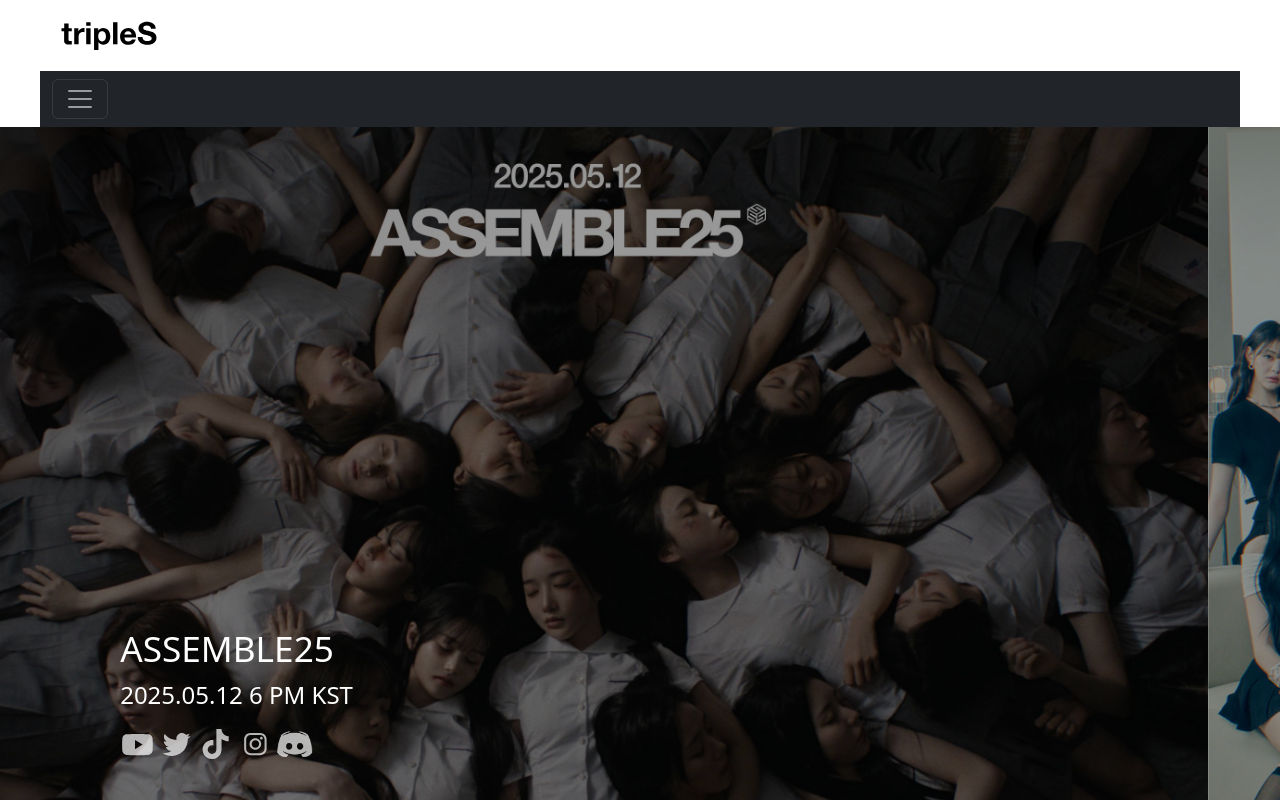
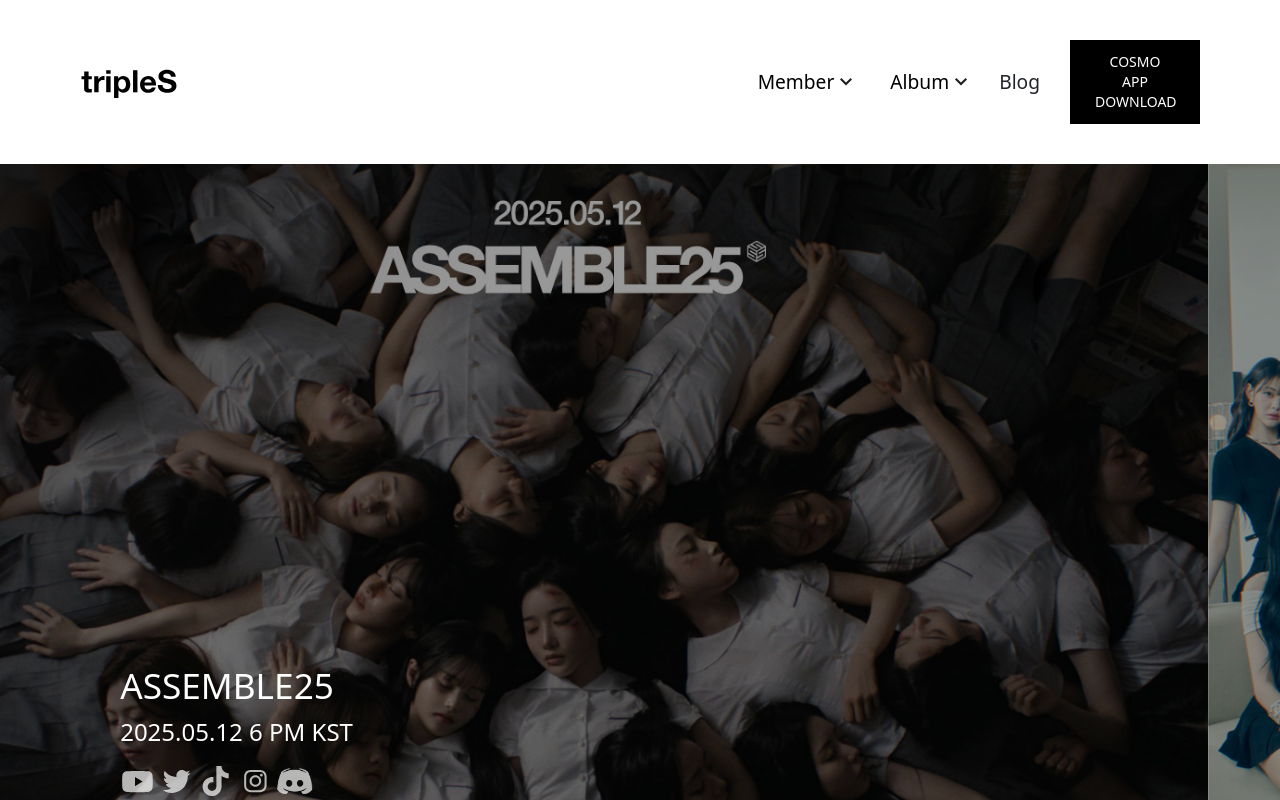
Before and after one commit to nihatran/website-clones, a plain HTML site: page tripleS/index.html in a window 1280 px wide. Shown: the top 800 px of the page. Drawn offline with nearby package versions, Linux system fonts and the light colour scheme.

Commit message:
Make navbar collapsible on smaller devices and fix z-index of dropdown

```diff
--- a/tripleS/index.html
+++ b/tripleS/index.html
@@ -10,14 +10,16 @@
 <body>
 
     <div class="header">
-        <nav>
+        <nav class="navbar navbar-expand-lg">
             <a href="#">
                 <img src="./assets/headerlogo.svg" alt="triples name" class="logo"></img>
             </a>
-            <div class="collapse" id="navbarToggle">
-
-                <ul>
-                    <li>
+            <button class="navbar-toggler" type="button" data-bs-toggle="collapse" data-bs-target="#navbarToggler" aria-controls="navbarTogglerDemo02" aria-expanded="false" aria-label="Toggle navigation">
+                <span class="navbar-toggler-icon"></span>
+            </button>
+            <div class="collapse navbar-collapse" id="navbarToggler">
+            <ul class="navbar-nav ms-lg-auto nav-list">
+                <li class="nav-item">
                     <div class="dropdown">
                         <button class="dropbtn">
                             Member<img src="./assets/dropdownicon.svg" alt="dropdownicon"></img>
@@ -50,7 +52,8 @@
                         </div>
                     </div>
                 </li>
-                    <li><div class="dropdown">
+                <li class="nav-item">
+                    <div class="dropdown">
                         <button class="dropbtn">
                             Album<img src="./assets/dropdownicon.svg" alt="dropdownicon"></img>
                         </button>
@@ -68,30 +71,19 @@
                             <a href="#">∞!(Hatch!) &lt;アンタイトル&gt;</a>
                             <a href="#">&lt;ASSEMBLE25&gt;</a>
                         </div>
-                        </div></li>
-                    <li><a href="#">Blog</a></li>
-                    <li>
+                    </div>
+                </li>
+                <li class="nav-item">
+                    <a href="#">Blog</a>
+                </li>
+                <li class="nav-item">
                     <a href="https://apps.apple.com/us/app/cosmo-the-gate/id1617337069?mt=8" target="_blank">
                         <button class="cosmobtn">COSMO APP DOWNLOAD</button>
                     </a>
                 </li>
             </ul>
-
-            </div>
-
-
-        </nav>
-
-        <nav class="navbar navbar-dark bg-dark">
-            <div class="container-fluid">
-                <button class="navbar-toggler" type="button" data-bs-toggle="collapse" data-bs-target="#navbarToggle" aria-controls="navbarToggle" aria-expanded="false" aria-label="Toggle navigation">
-                    <span class="navbar-toggler-icon"></span>
-                </button>
-            </div>
         </nav>
     </div>
-
-
 
     <section class="section-main">
         <div id="hero-carousel" class="carousel slide" data-bs-ride="carousel">
--- a/tripleS/style.css
+++ b/tripleS/style.css
@@ -11,19 +11,15 @@ body {
     padding: 0;
 }
 
-.header {
-    width: 100%;
-    position: sticky;
-    font-size: 1.2em;
-}
-
-nav {
+.header, .navbar{
     display: flex;
     justify-content: space-between;
+    max-width: 1200px;
     align-items: center;
-    max-width: 1200px;
     margin: 0 auto;
     padding: 20px;
+    width: 100%;
+    font-size: 1.2em;
 }
 
 .logo {
@@ -40,11 +36,19 @@ a {
     text-decoration: none;
 }
 
-nav > ul {
+.nav-list {
     display: flex;
     align-items: center;
     gap: 20px;
     padding: 0;
+    margin: 0;
+}
+
+.nav-item {
+    display: flex;
+    justify-content: center;
+    width: 100%;
+    font-size: 1.2rem;
 }
 
 .dropdown {
@@ -68,6 +72,7 @@ nav > ul {
     min-width: 160px;
     border-radius: 8px;
     font-size: 0.8em;
+    z-index: 1055;
 }
 
 .dropdown-members {
@@ -109,8 +114,8 @@ nav > ul {
     background-color: rgb(78, 78, 78);
 }
 
-section {
-    border: 2px sold orange;
+.section-main {
+    height: 1000px;
 }
 
 .carousel {
@@ -148,8 +153,8 @@ h3 ~ p {
     opacity: 0.7;
 }
 
-@media only screen and (max-width: 600px) {
-  .c-item, .carousel-caption {
+@media only screen and (max-width: 900px) {
+  .c-item, .carousel-caption, .section-main {
     height: 500px;
-  }
+    }
 }
```
Lines whose indentation alone changed are shown as unchanged.
